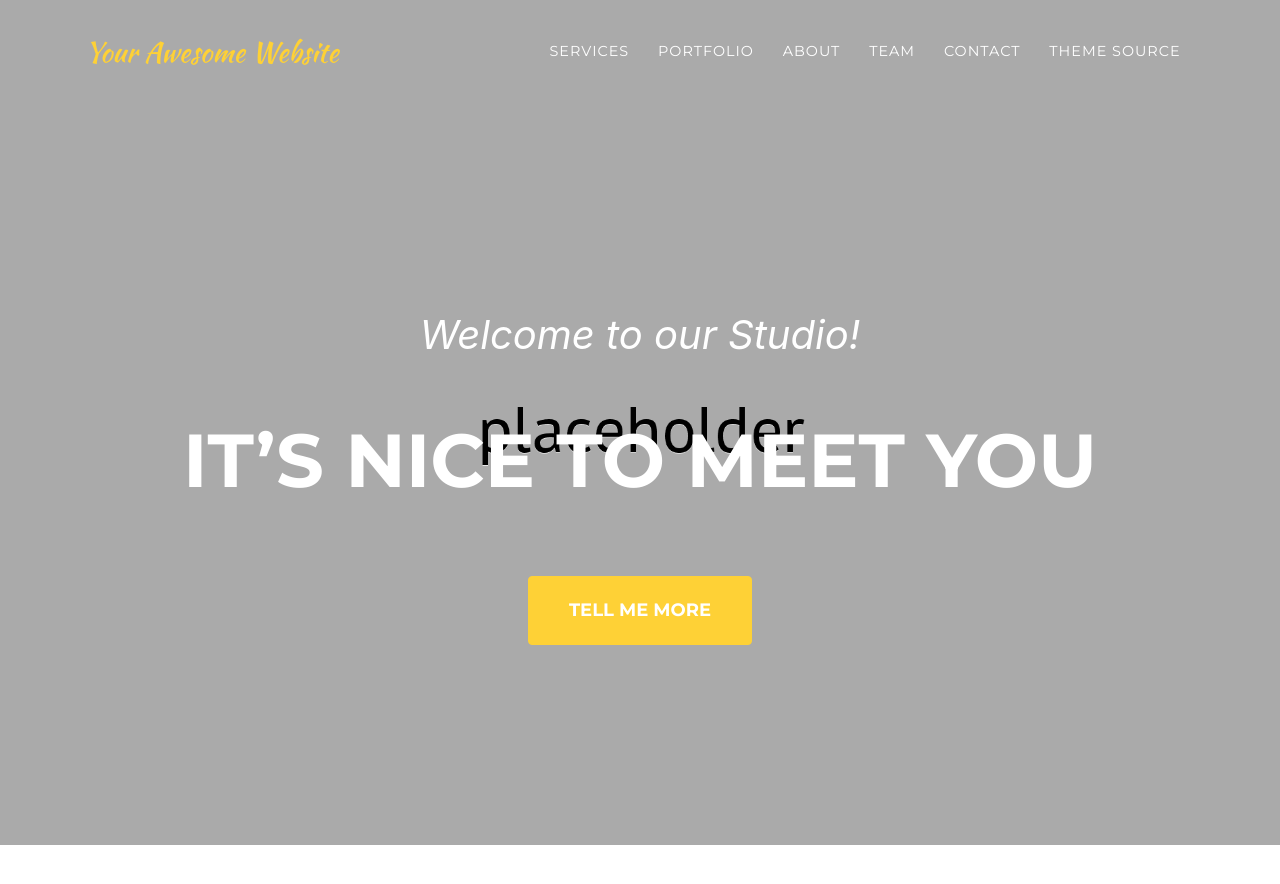
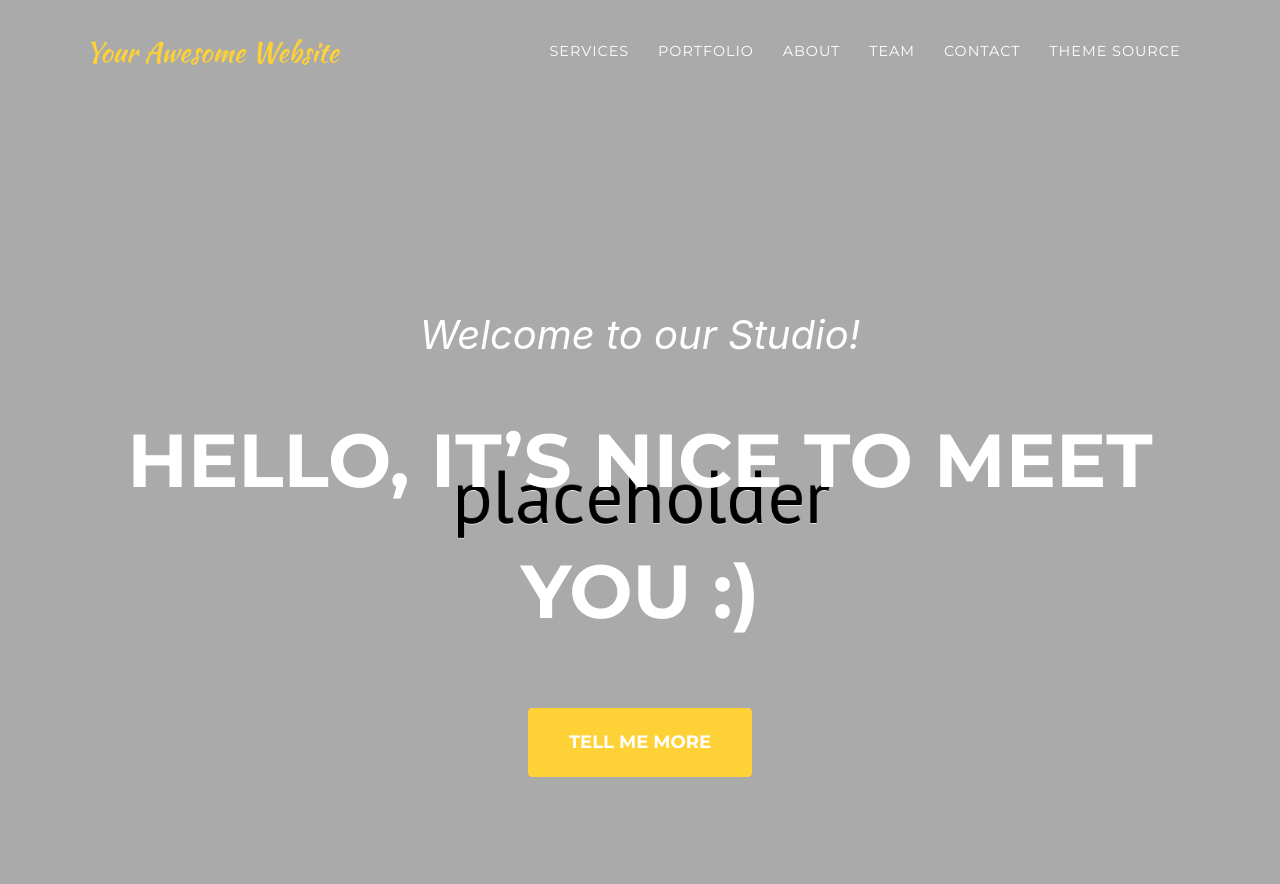
Before and after one commit to amy-tabb/testwebsite-2021, a Jekyll site: the page built from index.md, in a window 1280 px wide and 900 px high. Shown: the top 884 px of the window. Built offline with Jekyll 4.4.1, drawn with Linux system fonts in a browser that asks for light colours; some web fonts are replaced.

Commit message:
Update sitetext.yml

```diff
--- a/_data/sitetext.yml
+++ b/_data/sitetext.yml
@@ -12,7 +12,7 @@
 en: &DEFAULT_EN
   header:
     title: Welcome to our Studio!
-    text: It's Nice To Meet You
+    text: Hello, It's Nice To Meet You :)
     button: Tell Me More
     buttonlink: "#services"
 
```
